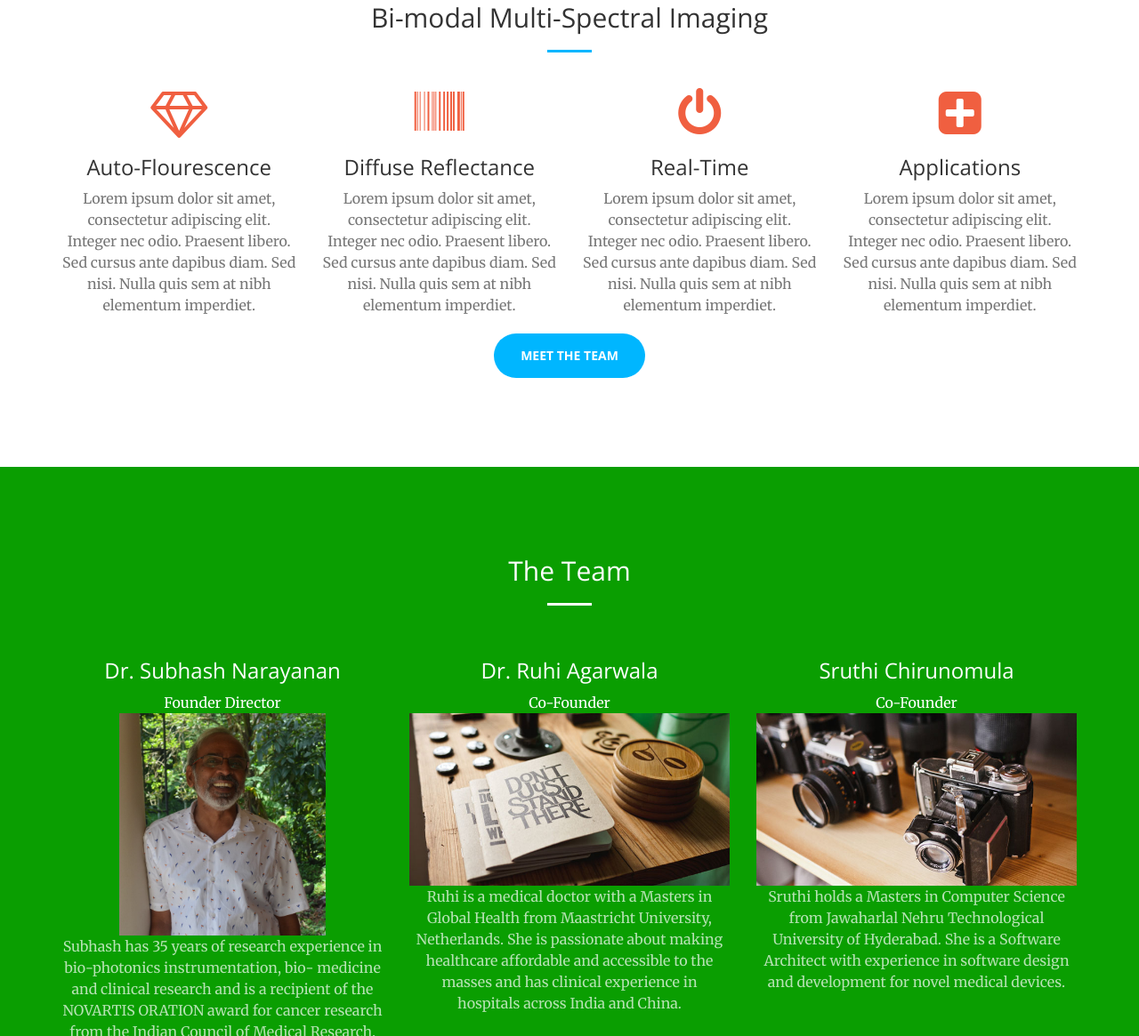
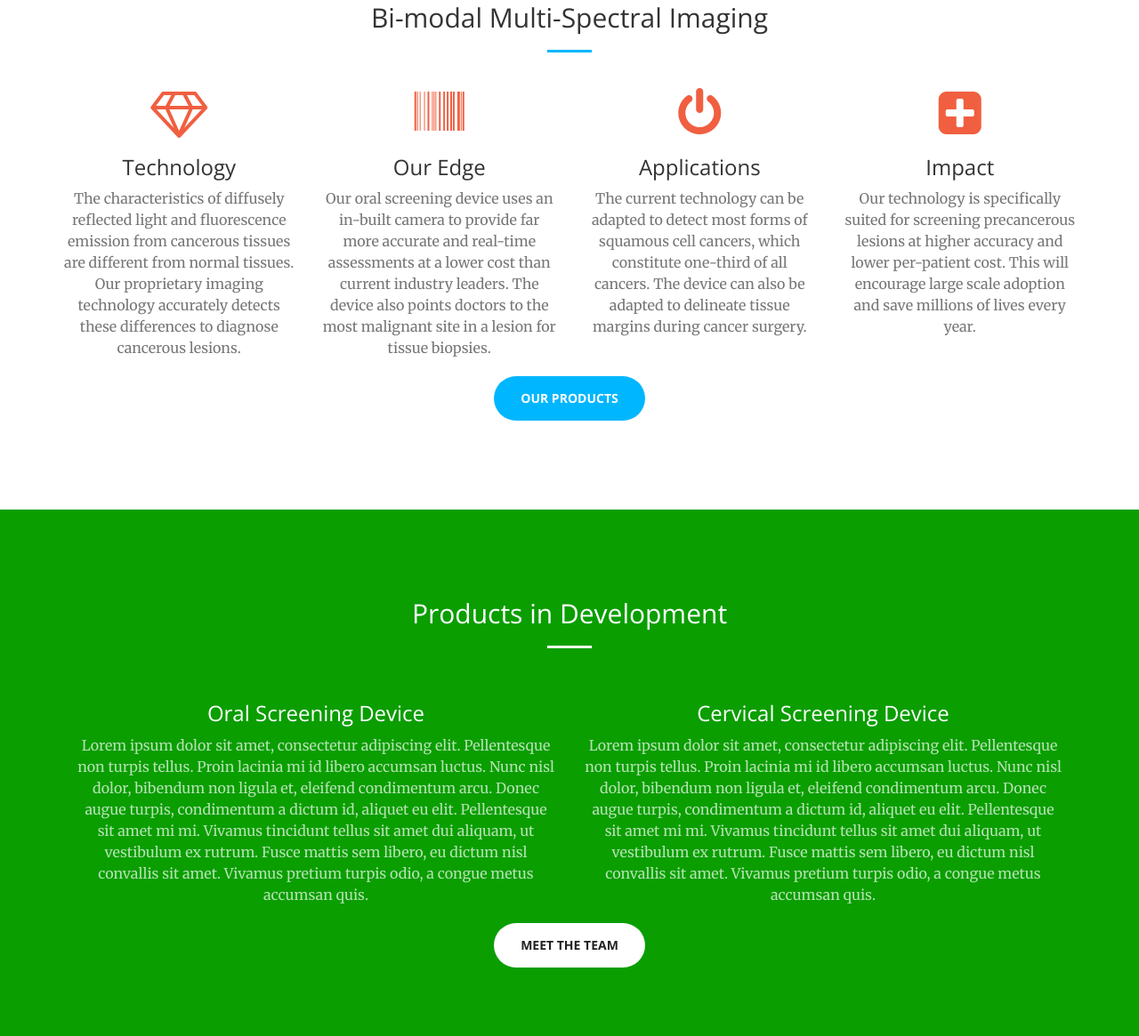
Before and after one commit to puzhu/Sascan-Website, a plain HTML site: page index.html in a window 1280 px wide. Shown: the part 1635-2800 px from the top of the page at 89% size. Drawn offline with nearby package versions, Linux system fonts and the light colour scheme.

Commit message:
Pictures and content
Added a new section for products and changed team pics

```diff
--- a/css/creative.css
+++ b/css/creative.css
@@ -254,7 +254,7 @@ header .header-content .header-content-inner p {
 
 .service-box {
     margin: 50px auto 0;
-    max-width: 400px;
+    max-width: 600px;
 }
 
 @media(min-width:992px) {
@@ -418,7 +418,7 @@ fieldset[disabled] .btn-primary.active {
 }
 
 .teamPic {
-    max-height: 250px;
+    max-height: 150px;
     margin:auto;
 }
 
--- a/index.html
+++ b/index.html
@@ -59,6 +59,9 @@
                         <a class="page-scroll" href="#howItWorks">How it works</a>
                     </li>
                     <li>
+                        <a class="page-scroll" href="#products">Products</a>
+                    </li>
+                    <li>
                         <a class="page-scroll" href="#meetTheTeam">Team</a>
                     </li>
                     <li>
@@ -109,90 +112,106 @@
                 <div class="col-lg-3 col-md-6 text-center">
                     <div class="service-box">
                         <i class="fa fa-4x fa-diamond wow bounceIn text-primary"></i>
-                        <h3>Auto-Flourescence</h3>
-                        <p class="text-muted">Lorem ipsum dolor sit amet, consectetur adipiscing elit. Integer nec odio. Praesent libero. Sed cursus ante dapibus diam. Sed nisi. Nulla quis sem at nibh elementum imperdiet. </p>
+                        <h3>Technology</h3>
+                        <p class="text-muted">The characteristics of diffusely reflected light and fluorescence emission from cancerous tissues are different from normal tissues. Our proprietary imaging technology accurately detects these differences to diagnose cancerous lesions.</p>
                     </div>
                 </div>
                 <div class="col-lg-3 col-md-6 text-center">
                     <div class="service-box">
                         <i class="fa fa-4x fa-barcode wow bounceIn text-primary" data-wow-delay=".1s"></i>
-                        <h3>Diffuse Reflectance</h3>
-                        <p class="text-muted">Lorem ipsum dolor sit amet, consectetur adipiscing elit. Integer nec odio. Praesent libero. Sed cursus ante dapibus diam. Sed nisi. Nulla quis sem at nibh elementum imperdiet.</p>
+                        <h3>Our Edge</h3>
+                        <p class="text-muted">Our oral screening device uses an in-built camera to provide far more accurate and real-time assessments at a lower cost than current industry leaders. The device also points doctors to the most malignant site in a lesion for tissue biopsies.</p>
                     </div>
                 </div>
                 <div class="col-lg-3 col-md-6 text-center">
                     <div class="service-box">
                         <i class="fa fa-4x fa-power-off wow bounceIn text-primary" data-wow-delay=".2s"></i>
-                        <h3>Real-Time</h3>
-                        <p class="text-muted">Lorem ipsum dolor sit amet, consectetur adipiscing elit. Integer nec odio. Praesent libero. Sed cursus ante dapibus diam. Sed nisi. Nulla quis sem at nibh elementum imperdiet.</p>
+                        <h3>Applications</h3>
+                        <p class="text-muted">The current technology can be adapted to detect most forms of squamous cell cancers, which constitute one-third of all cancers. The device can also be adapted to delineate tissue margins during cancer surgery.</p>
                     </div>
                 </div>
                 <div class="col-lg-3 col-md-6 text-center">
                     <div class="service-box">
                         <i class="fa fa-4x fa-plus-square wow bounceIn text-primary" data-wow-delay=".3s"></i>
-                        <h3>Applications</h3>
-                        <p class="text-muted">Lorem ipsum dolor sit amet, consectetur adipiscing elit. Integer nec odio. Praesent libero. Sed cursus ante dapibus diam. Sed nisi. Nulla quis sem at nibh elementum imperdiet.</p>
+                        <h3>Impact</h3>
+                        <p class="text-muted">Our technology is specifically suited for screening precancerous lesions at higher accuracy and lower per-patient cost. This will encourage large scale adoption and save millions of lives every year.</p>
                     </div>
                 </div>
             </div>
             <div class="col-lg-8 col-lg-offset-2 text-center">
-                <a href="#meetTheTeam" class="btn btn-primary btn-xl page-scroll">Meet the Team</a>
+                <a href="#products" class="btn btn-primary btn-xl page-scroll">Our Products</a>
             </div>
         </div>
     </section>
 
-    <section class='bg-primary' id="meetTheTeam">
+    <section class="bg-primary" id="products">
+        <div class="container">
+            <div class="row">
+                <div class="text-center">
+                    <h2 class="section-heading">Products in Development</h2>
+                    <hr class="light">
+                    <div class='container'>
+                        <div class="col-md-6 service-box">
+                            <h3>Oral Screening Device</h3>
+                            <p class="text-faded">Lorem ipsum dolor sit amet, consectetur adipiscing elit. Pellentesque non turpis tellus. Proin lacinia mi id libero accumsan luctus. Nunc nisl dolor, bibendum non ligula et, eleifend condimentum arcu. Donec augue turpis, condimentum a dictum id, aliquet eu elit. Pellentesque sit amet mi mi. Vivamus tincidunt tellus sit amet dui aliquam, ut vestibulum ex rutrum. Fusce mattis sem libero, eu dictum nisl convallis sit amet. Vivamus pretium turpis odio, a congue metus accumsan quis.</p>
+                        </div>
+                        <div class="col-md-6 service-box">
+                            <h3>Cervical Screening Device</h3>
+                            <p class="text-faded">Lorem ipsum dolor sit amet, consectetur adipiscing elit. Pellentesque non turpis tellus. Proin lacinia mi id libero accumsan luctus. Nunc nisl dolor, bibendum non ligula et, eleifend condimentum arcu. Donec augue turpis, condimentum a dictum id, aliquet eu elit. Pellentesque sit amet mi mi. Vivamus tincidunt tellus sit amet dui aliquam, ut vestibulum ex rutrum. Fusce mattis sem libero, eu dictum nisl convallis sit amet. Vivamus pretium turpis odio, a congue metus accumsan quis.</p>
+                        </div>
+                    </div>
+                    <a href="#meetTheTeam" class="btn btn-default btn-xl page-scroll">Meet the Team</a>
+                </div>
+            </div>
+        </div>
+    </section>
+
+    <section id="meetTheTeam">
         <div class="container">
             <div class="col-lg-8 col-lg-offset-2 text-center">
                 <h2 class="section-heading">The Team</h2>
-                <hr class="light">
+                <hr class="primary">
             </div>
         </div>
         <div class="container">
             <div class="row">
-                <div class="col-lg-4 col-lg-6 service-box text-center">
+                <div class="col-lg-4 service-box text-center">
+                    <a href="#" class="service-box">
+                        <img src="img/teamPics/subhash.JPG" class="img-responsive teamPic" alt="">
+                    </a>
                     <h3>Dr. Subhash Narayanan</h3>
                     <p>Founder Director</p>
-                    <a href="#" class="portfolio-box">
-                        <img src="img/portfolio/subhash.JPG" class="img-responsive teamPic" alt="">
+                    <p class="text-muted">Subhash has over 35 years of experience in bio-photonics instrumentation, bio-medicine and clinical research. He is a recipient of the NOVARTIS ORATION award for cancer research. In his free time he loves flying kites by the ocean.</p>
+                </div>
+                <div class="col-lg-4 service-box text-center">
+                    <a href="#" class="service-box">
+                        <img src="img/teamPics/ruhi.jpg" class="img-responsive teamPic" alt="">
                     </a>
-                    <div class='teamContent'>
-                        <p class="text-faded">Subhash has 35 years of research experience in bio-photonics instrumentation, bio- medicine and clinical research and is a recipient of the NOVARTIS ORATION award for cancer research from the Indian Council of Medical Research. In his free time he loves flying kites by the ocean.</p>
-                    </div>
-                </div>
-                <div class="col-lg-4 col-lg-6 service-box text-center">
                     <h3>Dr. Ruhi Agarwala</h3>
                     <p>Co-Founder</p>
-                    <a href="#" class="portfolio-box">
-                        <img src="img/portfolio/2.jpg" class="img-responsive" alt="">
+                    <p class="text-muted">Ruhi is a medical doctor with a Masters in Global Health from Maastricht University, Netherlands. She is passionate about making healthcare affordable and accessible to the masses and has clinical experience in hospitals across India and China.</p>
+                </div>
+                <div class="col-lg-4 service-box text-center">
+                    <a href="#" class="service-box">
+                        <img src="img/teamPics/sruthi.jpg" class="img-responsive teamPic" alt="">
                     </a>
-                    <div class='teamContent'>
-                        <p class="text-faded">Ruhi is a medical doctor with a Masters in Global Health from Maastricht University, Netherlands. She is passionate about making healthcare affordable and accessible to the masses and has clinical experience in hospitals across India and China.</p>
-                    </div>
-                </div>
-                <div class="col-lg-4 col-lg-6 service-box text-center">
                     <h3>Sruthi Chirunomula</h3>
                     <p>Co-Founder</p>
-                    <a href="#" class="portfolio-box">
-                        <img src="img/portfolio/3.jpg" class="img-responsive" alt="">
-                    </a>
-                    <div class='teamContent'>
-                        <p class="text-faded">Sruthi holds a Masters in Computer Science from Jawaharlal Nehru Technological University of Hyderabad. She is a Software Architect with experience in software design and development for novel medical devices.</p>
-                    </div>
+                    <p class="text-muted">Sruthi holds a Masters in Computer Science from Jawaharlal Nehru Technological University. She is a Software Architect with experience in software design and development for medical devices.</p>
                 </div>
             </div>
         </div>
         <div class="container col-lg-8 col-lg-offset-2 text-center">
-                <a href="#contact" class="btn btn-default btn-xl wow tada">Contact Us!</a>
+                <a href="#contact" class="btn btn-primary btn-xl wow tada">Contact Us!</a>
         </div>
     </section>
 
-    <section id="contact">
+    <section class="bg-primary" id="contact">
         <div class="container">
             <div class="row">
                 <div class="col-lg-8 col-lg-offset-2 text-center">
                     <h2 class="section-heading">Let's Get In Touch!</h2>
-                    <hr class="primary">
+                    <hr class="light">
                     <p>Would you like to find out more about us? Give us a call or send us an email and we will get back to you as soon as possible!</p>
                 </div>
                 <div class="col-lg-4 col-lg-offset-2 text-center">
@@ -201,7 +220,7 @@
                 </div>
                 <div class="col-lg-4 text-center">
                     <i class="fa fa-envelope-o fa-3x wow bounceIn" data-wow-delay=".1s"></i>
-                    <p><a href="mailto:your-email@your-domain.com">contact@sascanmeditech.com</a></p>
+                    <p><a class='text-faded' href="mailto:your-email@your-domain.com">contact@sascanmeditech.com</a></p>
                 </div>
             </div>
         </div>
```
Also changed, not shown: img/portfolio/2.jpg (deleted), img/portfolio/3.jpg (deleted), img/teamPics/ruhi.jpg (added), img/teamPics/sruthi.jpg (added), img/teamPics/subhash.JPG (renamed from img/portfolio/subhash.JPG).
